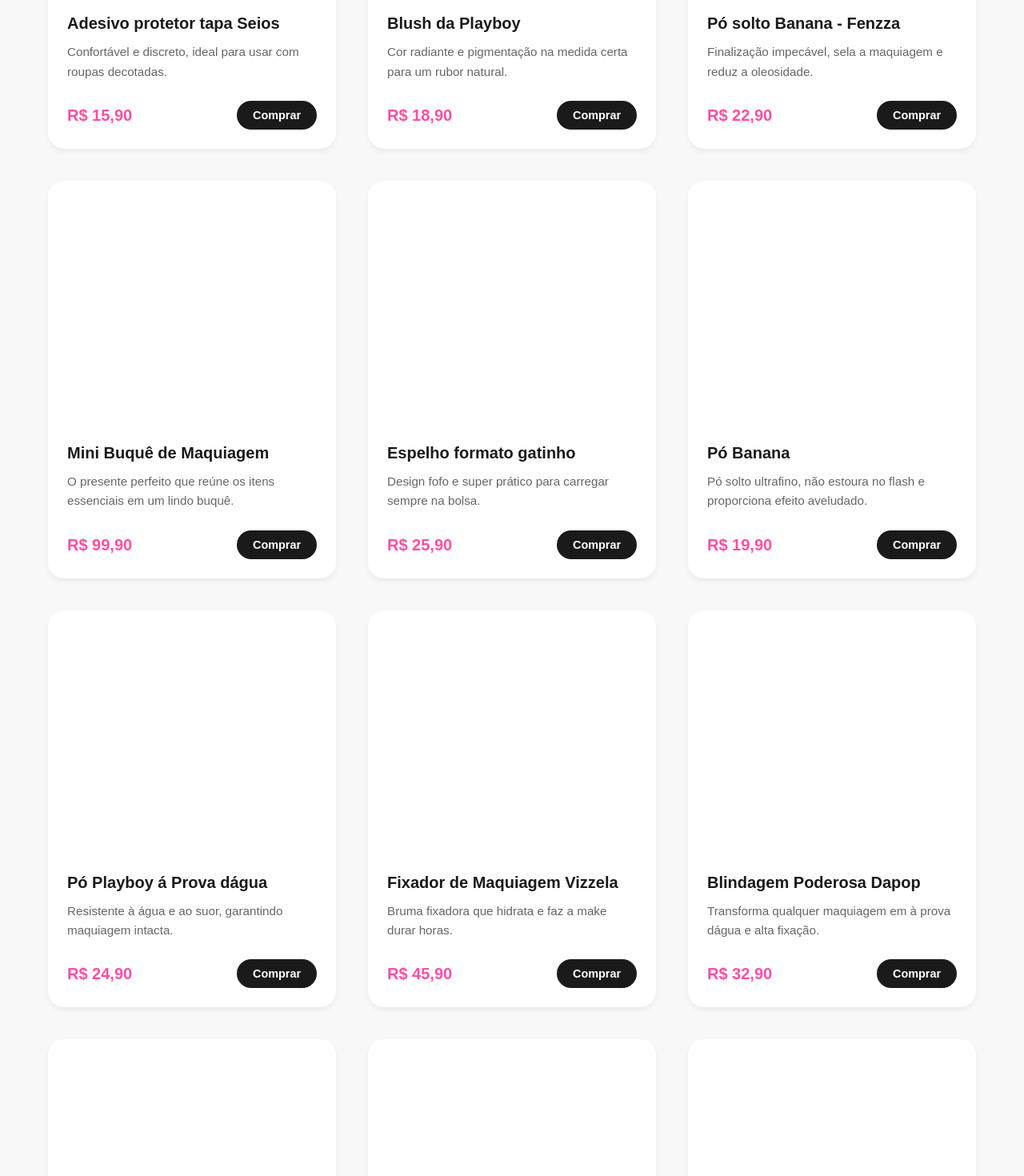
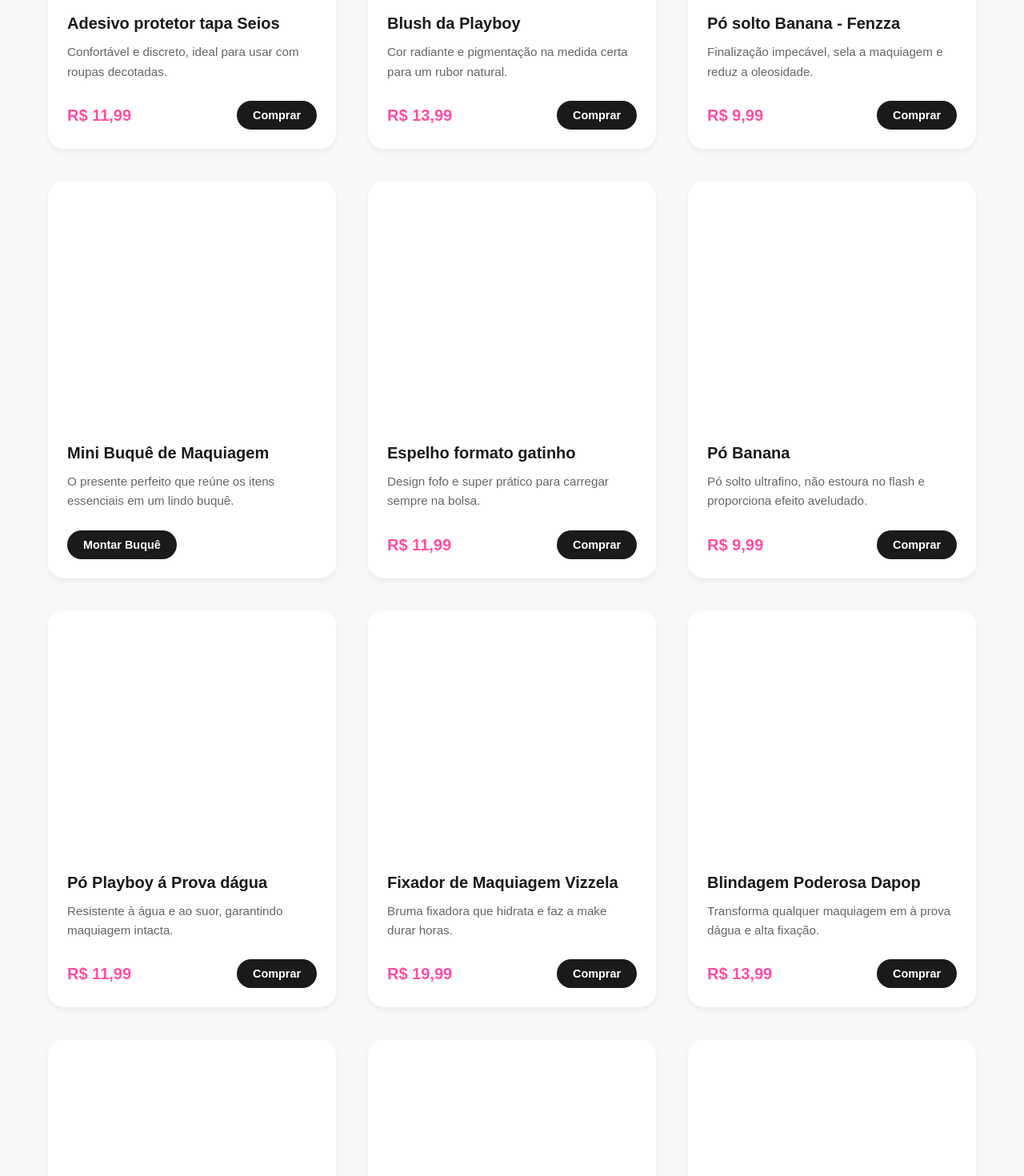
Before and after one commit to viniciusfonseca19/valentina-makeup, a React (Vite) app: page / in a window 1280 px wide. Shown: the part 1620-3090 px from the top of the page at 80% size. Built offline with nearby package versions, Linux system fonts and the light colour scheme.

Commit message:
chore: atualização dos preços de cada produto respectivamente

```diff
--- a/src/components/ProductCard.tsx
+++ b/src/components/ProductCard.tsx
@@ -9,26 +9,29 @@
 
 export function ProductCard({ product, index }: ProductCardProps) {
   const handleBuyClick = () => {
-    const text = encodeURIComponent(`Olá! Tenho interesse neste produto: ${product.name}`);
+    const message = product.customizable && product.whatsappMessage
+      ? product.whatsappMessage
+      : `Olá! Tenho interesse neste produto: ${product.name}`;
+    const text = encodeURIComponent(message);
     window.open(`https://wa.me/558596953393?text=${text}`, '_blank');
   };
 
   return (
     <motion.div
       className="product-card"
-      initial={{ opacity: 0, y: 30 }}
+      initial={{ opacity: 0, y: 15 }}
       whileInView={{ opacity: 1, y: 0 }}
       viewport={{ once: true, margin: "-50px" }}
-      transition={{ duration: 0.5, delay: index * 0.1 }}
+      transition={{ duration: 0.35, delay: Math.min(index * 0.03, 0.25) }}
     >
       <div className="product-image-container" />
       <div className="product-content">
         <h3 className="product-name">{product.name}</h3>
         <p className="product-description">{product.description}</p>
         <div className="product-footer">
-          <span className="product-price">{product.price}</span>
+          {product.price && <span className="product-price">{product.price}</span>}
           <button className="btn-buy" onClick={handleBuyClick}>
-            Comprar
+            {product.customizable ? 'Montar Buquê' : 'Comprar'}
           </button>
         </div>
       </div>
--- a/src/data/products.ts
+++ b/src/data/products.ts
@@ -2,9 +2,11 @@
   id: string;
   name: string;
   description: string;
-  price: string;
+  price?: string;
   imageUrl: string;
   category: 'rosto' | 'labios' | 'olhos' | 'produtos-intimos' | 'presentes';
+  customizable?: boolean;
+  whatsappMessage?: string;
 }
 
 export const products: Product[] = [
@@ -12,7 +14,7 @@
     id: '1',
     name: 'Adesivo protetor tapa Seios',
     description: 'Confortável e discreto, ideal para usar com roupas decotadas.',
-    price: 'R$ 15,90',
+    price: 'R$ 11,99',
     imageUrl: '',
     category: 'produtos-intimos'
   },
@@ -20,7 +22,7 @@
     id: '2',
     name: 'Blush da Playboy',
     description: 'Cor radiante e pigmentação na medida certa para um rubor natural.',
-    price: 'R$ 18,90',
+    price: 'R$ 13,99',
     imageUrl: 'https://images.unsplash.com/photo-1596462502278-27bf85033e5a?auto=format&fit=crop&w=600&q=80',
     category: 'rosto'
   },
@@ -28,7 +30,7 @@
     id: '3',
     name: 'Pó solto Banana - Fenzza',
     description: 'Finalização impecável, sela a maquiagem e reduz a oleosidade.',
-    price: 'R$ 22,90',
+    price: 'R$ 9,99',
     imageUrl: 'https://images.unsplash.com/photo-1586495777744-4413f21062fa?auto=format&fit=crop&w=600&q=80',
     category: 'rosto'
   },
@@ -36,7 +38,9 @@
     id: '4',
     name: 'Mini Buquê de Maquiagem',
     description: 'O presente perfeito que reúne os itens essenciais em um lindo buquê.',
-    price: 'R$ 99,90',
+    // sem preço — opção personalizada que direciona para WhatsApp
+    customizable: true,
+    whatsappMessage: 'Olá! Gostaria de montar um Mini Buquê de Maquiagem, por favor.',
     imageUrl: '',
     category: 'presentes'
   },
@@ -44,7 +48,7 @@
     id: '5',
     name: 'Espelho formato gatinho',
     description: 'Design fofo e super prático para carregar sempre na bolsa.',
-    price: 'R$ 25,90',
+    price: 'R$ 11,99',
     imageUrl: '',
     category: 'presentes'
   },
@@ -52,7 +56,7 @@
     id: '6',
     name: 'Pó Banana',
     description: 'Pó solto ultrafino, não estoura no flash e proporciona efeito aveludado.',
-    price: 'R$ 19,90',
+    price: 'R$ 9,99',
     imageUrl: 'https://images.unsplash.com/photo-1629824647361-26ddaf526c45?auto=format&fit=crop&w=600&q=80',
     category: 'rosto'
   },
@@ -60,7 +64,7 @@
     id: '7',
     name: 'Pó Playboy á Prova dágua',
     description: 'Resistente à água e ao suor, garantindo maquiagem intacta.',
-    price: 'R$ 24,90',
+    price: 'R$ 11,99',
     imageUrl: 'https://images.unsplash.com/photo-1608248597481-496100c80836?auto=format&fit=crop&w=600&q=80',
     category: 'rosto'
   },
@@ -68,7 +72,7 @@
     id: '8',
     name: 'Fixador de Maquiagem Vizzela',
     description: 'Bruma fixadora que hidrata e faz a make durar horas.',
-    price: 'R$ 45,90',
+    price: 'R$ 19,99',
     imageUrl: 'https://images.unsplash.com/photo-1631730359575-38e4755d772b?auto=format&fit=crop&w=600&q=80',
     category: 'rosto'
   },
@@ -76,7 +80,7 @@
     id: '9',
     name: 'Blindagem Poderosa Dapop',
     description: 'Transforma qualquer maquiagem em à prova dágua e alta fixação.',
-    price: 'R$ 32,90',
+    price: 'R$ 13,99',
     imageUrl: 'https://images.unsplash.com/photo-1620916566398-39f1143ab7be?auto=format&fit=crop&w=600&q=80',
     category: 'rosto'
   },
@@ -92,7 +96,7 @@
     id: '11',
     name: '4 em 1 compacto',
     description: 'Blush, Contorno, Pó Compacto e Iluminador com espelho em um só produto.',
-    price: 'R$ 39,90',
+    price: 'R$ 13,99',
     imageUrl: 'https://images.unsplash.com/photo-1586495777744-4413f21062fa?auto=format&fit=crop&w=600&q=80',
     category: 'rosto'
   },
@@ -100,7 +104,7 @@
     id: '12',
     name: 'Cílios postiços - Make Lolita',
     description: 'Cílios exuberantes para um olhar marcante e poderoso.',
-    price: 'R$ 12,90',
+    price: 'R$ 4,99',
     imageUrl: 'https://images.unsplash.com/photo-1512496115851-a1c8f137e02c?auto=format&fit=crop&w=600&q=80',
     category: 'olhos'
   },
@@ -108,7 +112,7 @@
     id: '13',
     name: 'Máscara para cílios á prova dágua',
     description: 'Volume e Alongamento perfeito, resistente à água.',
-    price: 'R$ 35,90',
+    price: 'R$ 9,99',
     imageUrl: 'https://images.unsplash.com/photo-1631214500515-e4cae42ffd1b?auto=format&fit=crop&w=600&q=80',
     category: 'olhos'
   },
@@ -116,7 +120,7 @@
     id: '14',
     name: 'Lenços Demaquilantes',
     description: 'Pele limpa e hidratada de forma rápida e prática.',
-    price: 'R$ 18,90',
+    price: 'R$ 7,99',
     imageUrl: '',
     category: 'rosto'
   },
@@ -124,7 +128,7 @@
     id: '15',
     name: 'Sabonete íntimo feminino 1L',
     description: 'Cuidado e proteção diária, rendimento prolongado.',
-    price: 'R$ 49,90',
+    price: 'R$ 9,99',
     imageUrl: '',
     category: 'produtos-intimos'
   },
@@ -132,7 +136,7 @@
     id: '16',
     name: 'Sabonete íntimo feminino',
     description: 'Proteção suave e fragrância delicada para o seu dia a dia.',
-    price: 'R$ 19,90',
+    price: 'R$ 6,00',
     imageUrl: '',
     category: 'produtos-intimos'
   },
@@ -140,7 +144,7 @@
     id: '17',
     name: 'Base Ruby Perfect Blend',
     description: 'Cobertura impecável com acabamento natural que se funde com a pele.',
-    price: 'R$ 38,90',
+    price: 'R$ 14,99',
     imageUrl: 'https://images.unsplash.com/photo-1596462502278-27bf85033e5a?auto=format&fit=crop&w=600&q=80',
     category: 'rosto'
   },
@@ -148,7 +152,7 @@
     id: '18',
     name: 'Lip Gloss',
     description: 'Brilho espelhado e conforto absoluto nos lábios.',
-    price: 'R$ 15,90',
+    price: 'R$ 9,99',
     imageUrl: 'https://images.unsplash.com/photo-1629824647361-26ddaf526c45?auto=format&fit=crop&w=600&q=80',
     category: 'labios'
   },
@@ -156,7 +160,7 @@
     id: '19',
     name: 'Lip Gloss Ruby Rose',
     description: 'Cores vibrantes, brilho intenso e fórmula não pegajosa.',
-    price: 'R$ 22,90',
+    price: 'R$ 11,99',
     imageUrl: 'https://images.unsplash.com/photo-1586495777744-4413f21062fa?auto=format&fit=crop&w=600&q=80',
     category: 'labios'
   },
@@ -164,7 +168,7 @@
     id: '20',
     name: 'Kit Pincéis',
     description: 'Conjunto completo de pincéis com cerdas super macias.',
-    price: 'R$ 59,90',
+    price: 'R$ 13,99',
     imageUrl: '',
     category: 'presentes'
   },
@@ -172,7 +176,7 @@
     id: '21',
     name: 'Máscara Facial',
     description: 'Revitalização e hidratação profunda em minutos.',
-    price: 'R$ 14,90',
+    price: 'R$ 1,00',
     imageUrl: '',
     category: 'rosto'
   },
@@ -180,7 +184,7 @@
     id: '22',
     name: 'Esponja',
     description: 'Textura macia que expande na água, para um acabamento perfeito.',
-    price: 'R$ 10,90',
+    price: 'R$ 3,99',
     imageUrl: '',
     category: 'rosto'
   },
@@ -188,7 +192,7 @@
     id: '23',
     name: 'Esponja para aplicar base',
     description: 'Formato chanfrado e textura premium, não absorve produto.',
-    price: 'R$ 18,90',
+    price: 'R$ 3,99',
     imageUrl: '',
     category: 'presentes'
   },
@@ -196,7 +200,7 @@
     id: '24',
     name: 'Kit Esponjas',
     description: 'Esponjas de diferentes tamanhos para todas as áreas do rosto.',
-    price: 'R$ 35,90',
+    price: 'R$ 9,99',
     imageUrl: '',
     category: 'presentes'
   },
```
